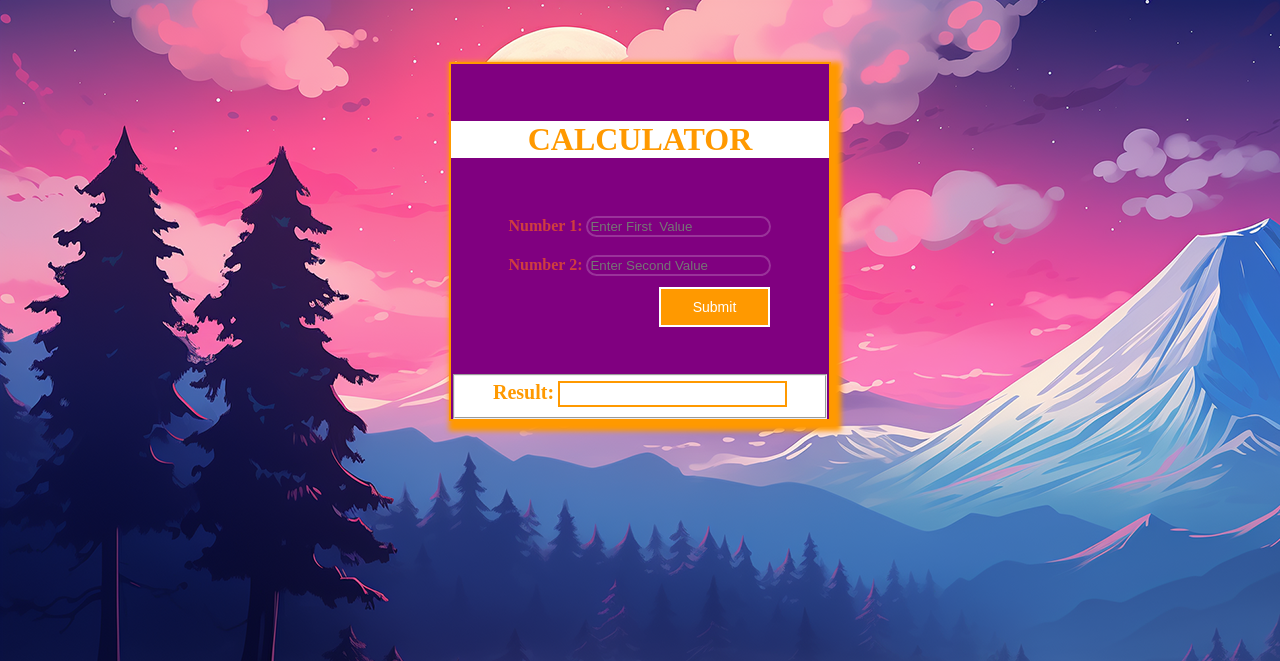
After one commit to Noxzyous/simple-calc-py, a Flask app: template templates/index.html in a window 1280 px wide. The commit adds this page. Shown: the top 661 px of the page. Run offline with Flask 3, Linux system fonts and the light colour scheme; the template is opened without the code that fills it, so the values that code supplies are empty.

Commit message:
aaaaaaaaaaahhhhhhhhhhhhhh

```diff
--- a/calc.py
+++ b/calc.py
@@ -1,15 +1,16 @@
 #simple calculator website by @noxzyous
 
-from flask import Flask, render_template, request
+from flask import Flask, render_template, url_for, request
 
-calc = Flask(__name__)
+app = Flask(__name__)
+app.config.from_object(__name__)
 
-@calc.route('/')
+@app.route('/')
 def home_page():
-    return render_template('form.html')
+    return render_template('form1.html')
 
-@calc.route('/result', methods=['GET','POST'])
-def math_is():
+@app.route('/', methods=['GET','POST'])
+def Ans():
     if request.method=='POST':
         num1 = request.form.get("num1", type=int)
         num2 = request.form.get("num2", type=int)
@@ -27,10 +28,10 @@ def math_is():
             else:
                 result = num1/num2
         else:
-            result = 0
+            result = 'Error!'
         output = result
-        return render_template('result.html', output=output)
+        return render_template('form1.html', output=output)
 
 
 if __name__ == '__main__':
-    calc.run(debug=True)
+    app.run(debug=True)
--- /dev/null
+++ b/templates/index.html
@@ -0,0 +1,55 @@
+<!DOCTYPE html>
+<html lang="en">
+    <head>
+        <title >Noxzy's Calculator</title>
+		<style>
+			.button {
+			  background-color: hsl(36, 100%, 50%);
+			  border: none;
+			  color: white;
+			  padding: 10px 32px;
+			  text-align: center;
+			  text-decoration: none;
+			  display: inline-block;
+			  font-size: 14px;
+			  margin: 10px 2px;
+			  cursor: pointer;
+			}
+		</style>
+	</head>
+
+	<body align=center style="background-color: black; color : white; background-image:url(/static/anime-art.png);">
+			<br><br><br>
+			<div style="width:100%; height:100%; display: flex;margin: 0; ">
+				<div style="width:35%"></div>
+				<div style=" width:30%; color: black; background-color: purple;  color: hsl(36, 100%, 50%); border: 2px solid  hsl(36, 100%, 50%);box-shadow: 5px 5px 5px 5px hsl(36, 100%, 50%) ">
+					<br><br>
+					<div align= center style="background-color: white; color: hsl(36, 100%, 50%) " ><h1>CALCULATOR</h1></div>
+					<br><br>
+					<form action="/result" method="post" >
+                        <div align="center">
+                            <label style="color: rgb(207, 62, 62);"><b>Number 1:</b></label>
+                            <input type="number" id="num1" name="num1" placeholder="Enter First  Value" style="background: transparent; border: 2px solid rgba(255, 255, 255, .2); border-radius: 30px ;">
+                        </div>
+                        <br>
+                        <div align="center">
+                            <label style="color: rgb(207, 62, 62);"><b>Number 2:</b></label>
+                            <input type="number" id="num2" name="num2" placeholder="Enter Second Value" style="background: transparent; border: 2px solid rgba(255, 255, 255, .2); border-radius: 30px;">
+                        </div>
+
+						<div style="padding:1px 1px 1px 150px"><input class="button" type="submit" value="Submit" style="border: 2px solid white"></div>
+						<br><br>
+						<fieldset disabled style="background-color: white">
+							<div align= center>
+								<label style="font-size:20px; color:hsl(36, 100%, 50%)"><b>Result:</b></label>
+								<input style="background-color: white; font-size: 17px; border: 2px solid  hsl(36, 100%, 50%)" type="text" name="Answer" placeholder={{Value}}>
+							</div>
+
+						</fieldset>
+					</form>
+        	    </div>
+				<div style="width:35%;"></div>
+			</div>
+
+	</body>
+</html>
```
Also changed, not shown: templates/form.html (+4 -3 lines), templates/form1.html (added, +47 -0 lines).
